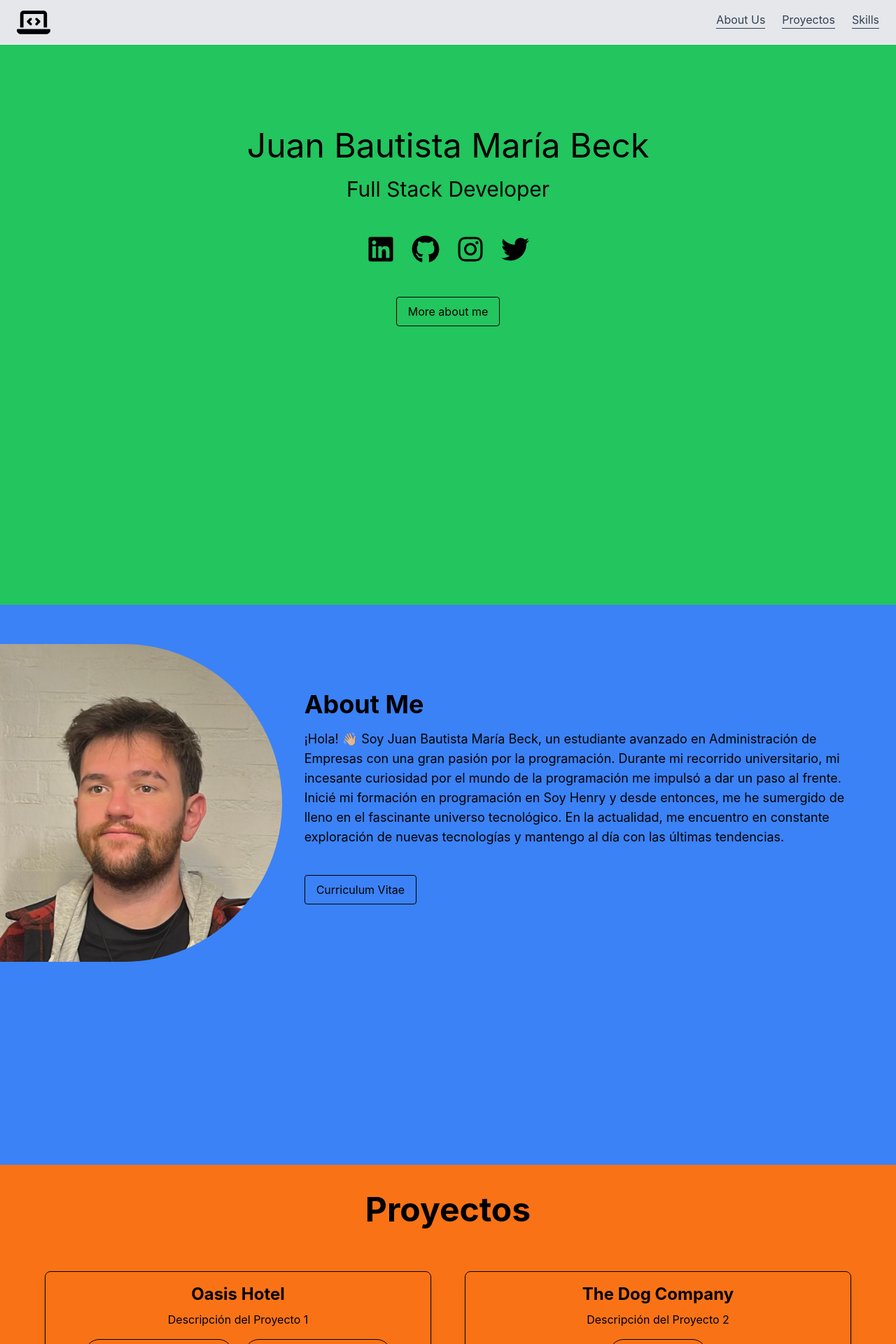
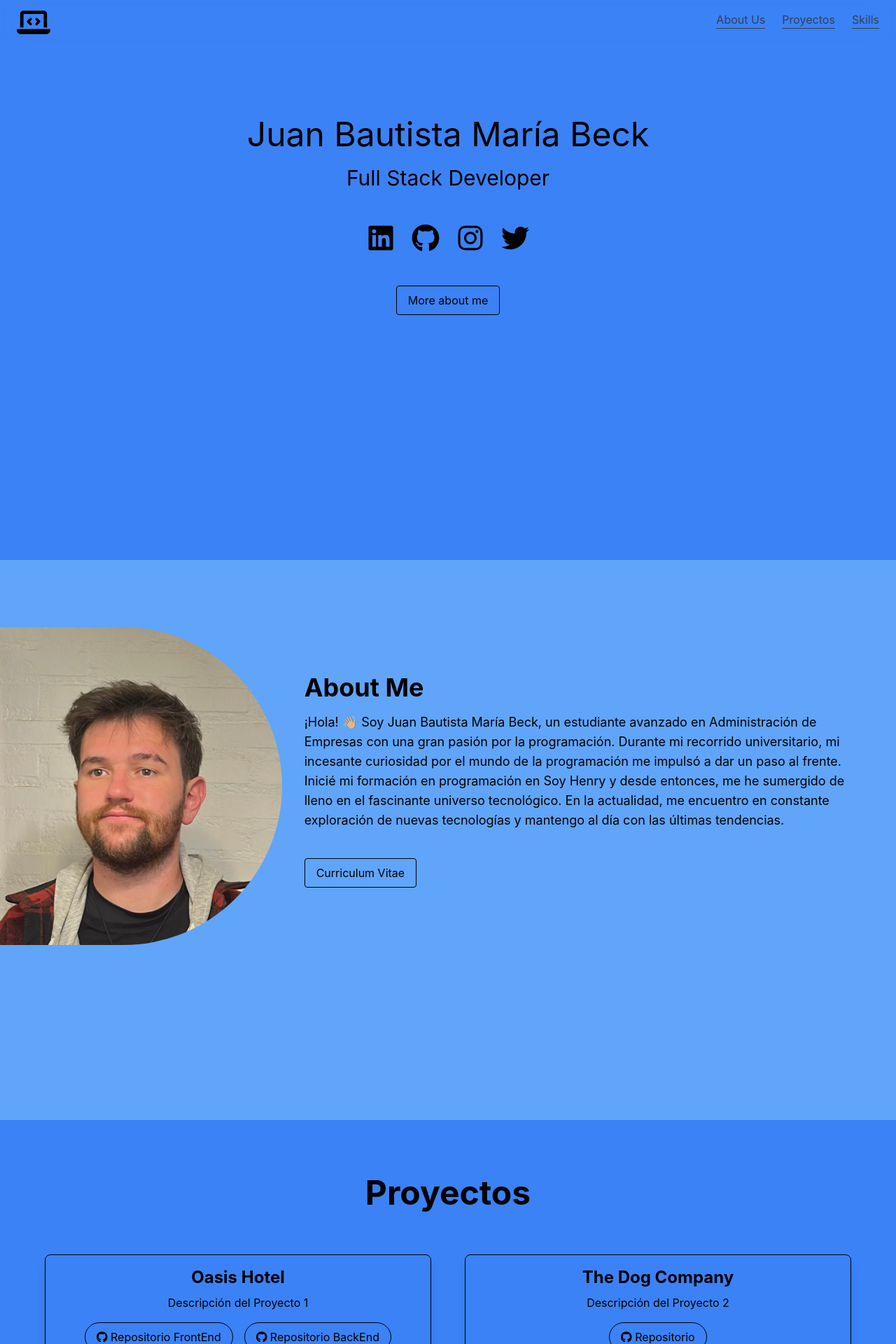
Before and after one commit to JBautistaBeck/My-Portafolio-Viejo, a React (Create React App) app: page / in a window 1280 px wide. Shown: the top 1920 px of the page at 70% size. Built offline with nearby package versions, Linux system fonts and the light colour scheme.

Commit message:
Nav bar fija

```diff
--- a/src/App.js
+++ b/src/App.js
@@ -5,12 +5,16 @@ import Home from './views/home';
 import Proyectos from './views/proyectos';
 import Skills from './views/skills';
 
+
 function App() {
+
   return (
     <div className="flex flex-col h-screen">
-      <NavBar />
+      <div >
+        <NavBar > </NavBar>
+      </div>
 
-      <div className="flex-1">
+      <div className="flex-1" id="home">
         <Home />
       </div>
       <div className="flex-1" id="about">
--- a/src/componentes/NavBar.jsx
+++ b/src/componentes/NavBar.jsx
@@ -1,9 +1,29 @@
-import React from 'react';
 import { FontAwesomeIcon } from '@fortawesome/react-fontawesome';
 import { faLaptopCode } from '@fortawesome/free-solid-svg-icons';
+import React, { useEffect, useState } from 'react';
 
 
 function NavBar() {
+    const [scrolling, setScrolling] = useState(false);
+
+    useEffect(() => {
+      window.addEventListener('scroll', handleScroll);
+
+      return () => {
+        window.removeEventListener('scroll', handleScroll);
+      };
+    }, []);
+
+
+    const handleScroll = () => {
+      if (window.scrollY > 0) {
+        setScrolling(true);
+      } else {
+        setScrolling(false);
+      }
+    };
+
+
 
     const handleAboutClick = (id) => {
         if(id === "about") {
@@ -14,23 +34,34 @@ function NavBar() {
           }
 
         } else if (id === "proyectos") {
+
           const proyectosSection = document.getElementById('proyectos');
           if (proyectosSection) {
           proyectosSection.scrollIntoView({ behavior: 'smooth' });
           }
+
         }  else if (id === "skills") {
+
           const skillsSection = document.getElementById('skills');
           if (skillsSection) {
           skillsSection.scrollIntoView({ behavior: 'smooth' });
           }
+
+        }  else if (id === "home") {
+
+          const homeSection = document.getElementById('home');
+          if (homeSection) {
+          homeSection.scrollIntoView({ behavior: 'smooth' });
+          }
+
         }
     };
 
 
     return (
-      <div className=" p-2 pl-6 bg-gray-200 flex justify-between">
+      <div className={`fixed top-0 w-full p-2 pl-6 flex justify-between duration-500  ${ scrolling ? 'backdrop-blur-lg bg-white opacity-90' : ' backdrop-blur-lg '}`}>
 
-        <FontAwesomeIcon className=' w-12 h-12' icon={faLaptopCode} />
+        <FontAwesomeIcon onClick={() => handleAboutClick("home")} className=' w-12 h-12' icon={faLaptopCode} title="Principio" />
 
         <div className="">
 
--- a/src/views/about.jsx
+++ b/src/views/about.jsx
@@ -5,9 +5,9 @@ function About() {
     const aboutMeText1 = "¡Hola! 👋🏼 Soy Juan Bautista María Beck, un estudiante avanzado en Administración de Empresas con una gran pasión por la programación. Durante mi recorrido universitario, mi incesante curiosidad por el mundo de la programación me impulsó a dar un paso al frente. Inicié mi formación en programación en Soy Henry y desde entonces, me he sumergido de lleno en el fascinante universo tecnológico. En la actualidad, me encuentro en constante exploración de nuevas tecnologías y mantengo al día con las últimas tendencias."
 
     return (
-      <div className="bg-blue-500 pt-10 pb-10 pr-10 h-screen">
+      <div className="bg-blue-400 pt-10 pb-10 pr-10 h-screen">
 
-        <div className=" flex flex-row items-center">
+        <div className=" flex flex-row items-center mt-10">
 
             <div className='w-1/3 mt-4'>
                 <img className=' rounded-r-full' src={fotoPerfil} alt='FotoPerfil'></img>
--- a/src/views/home.jsx
+++ b/src/views/home.jsx
@@ -14,9 +14,9 @@ function Home() {
     };
 
   return (
-    <div className="bg-green-500 p-10 h-screen">
+    <div className="bg-blue-500 p-10 h-screen">
 
-      <div className="flex flex-col justify-center items-center mt-20">
+      <div className="flex flex-col justify-center items-center mt-32">
         <h1 className=" text-5xl">Juan Bautista María Beck</h1>
         <h2 className=" text-3xl mt-5">Full Stack Developer</h2>
       </div>
--- a/src/views/proyectos.jsx
+++ b/src/views/proyectos.jsx
@@ -19,9 +19,9 @@ function Proyectos() {
   };
 
   return (
-    <div className=" bg-orange-500 text-black p-10 h-full flex flex-col items-center justify-center">
+    <div className=" bg-blue-500 text-black p-10 h-full flex flex-col items-center justify-center">
 
-      <h1 className='text-5xl font-bold mb-10'>Proyectos</h1>
+      <h1 className='text-5xl font-bold my-10'>Proyectos</h1>
 
       <div className=" flex flex-wrap items-center justify-center ">
         {informacionPro.map((proyecto, index) => (
--- a/src/views/skills.jsx
+++ b/src/views/skills.jsx
@@ -12,19 +12,19 @@ function Skills() {
 
 
   return (
-    <div className=" h-screen flex flex-col items-center justify-center">
+    <div className=" bg-blue-400 h-screen flex flex-col items-center justify-center">
 
       <h1 className=' text-5xl my-8'>Skills</h1>
 
       <div className=" flex flex-row w-3/4 mt-0">
 
-        <div className={` w-1/2 bg-white cursor-pointer p-2 rounded-t-lg flex items-center justify-center ${ activeTab === 'tech' ? ' border border-b-0 border-black' : ' border-b border-black'}`} onClick={() => handleTabChange('tech')}> Tech Skills </div>
+        <div className={` w-1/2 bg-blue-100 cursor-pointer p-2 rounded-t-lg flex items-center justify-center ${ activeTab === 'tech' ? ' border border-b-0 border-black' : ' border-b border-black'}`} onClick={() => handleTabChange('tech')}> Tech Skills </div>
 
-        <div className={` w-1/2 bg-white cursor-pointer p-2 rounded-t-lg flex items-center justify-center ${ activeTab === 'soft' ? ' border border-b-0 border-black' : ' border-b border-black'}`} onClick={() => handleTabChange('soft')}> Soft Skills </div>
+        <div className={` w-1/2 bg-blue-100 cursor-pointer p-2 rounded-t-lg flex items-center justify-center ${ activeTab === 'soft' ? ' border border-b-0 border-black' : ' border-b border-black'}`} onClick={() => handleTabChange('soft')}> Soft Skills </div>
 
       </div>
 
-      <div className=" bg-white border border-black border-t-0 w-3/4 h-screen mb-10 py-5 ">
+      <div className=" bg-blue-100 border border-black border-t-0 w-3/4 h-screen mb-7 py-5 ">
 
         {/* Contenido de Tech Skills */}
         {activeTab === 'tech' && (
```
Lines whose indentation alone changed are shown as unchanged.
